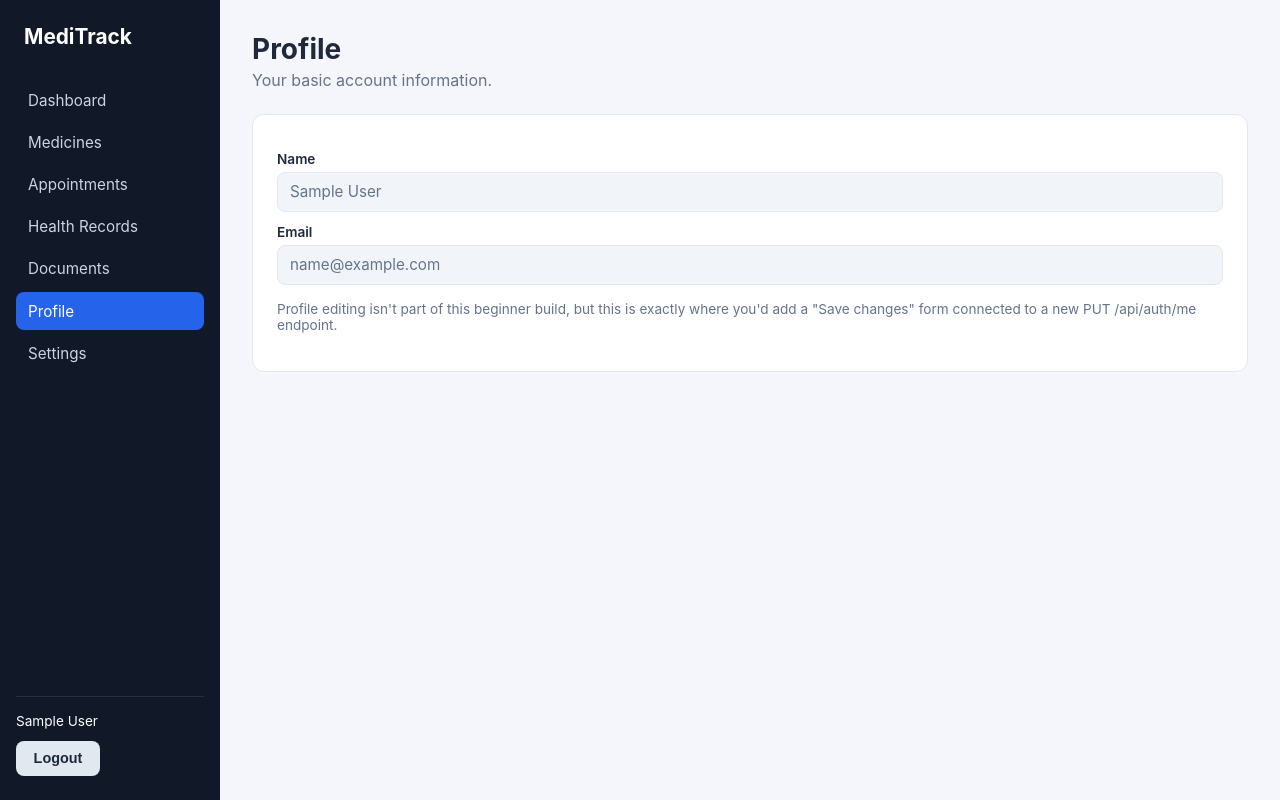
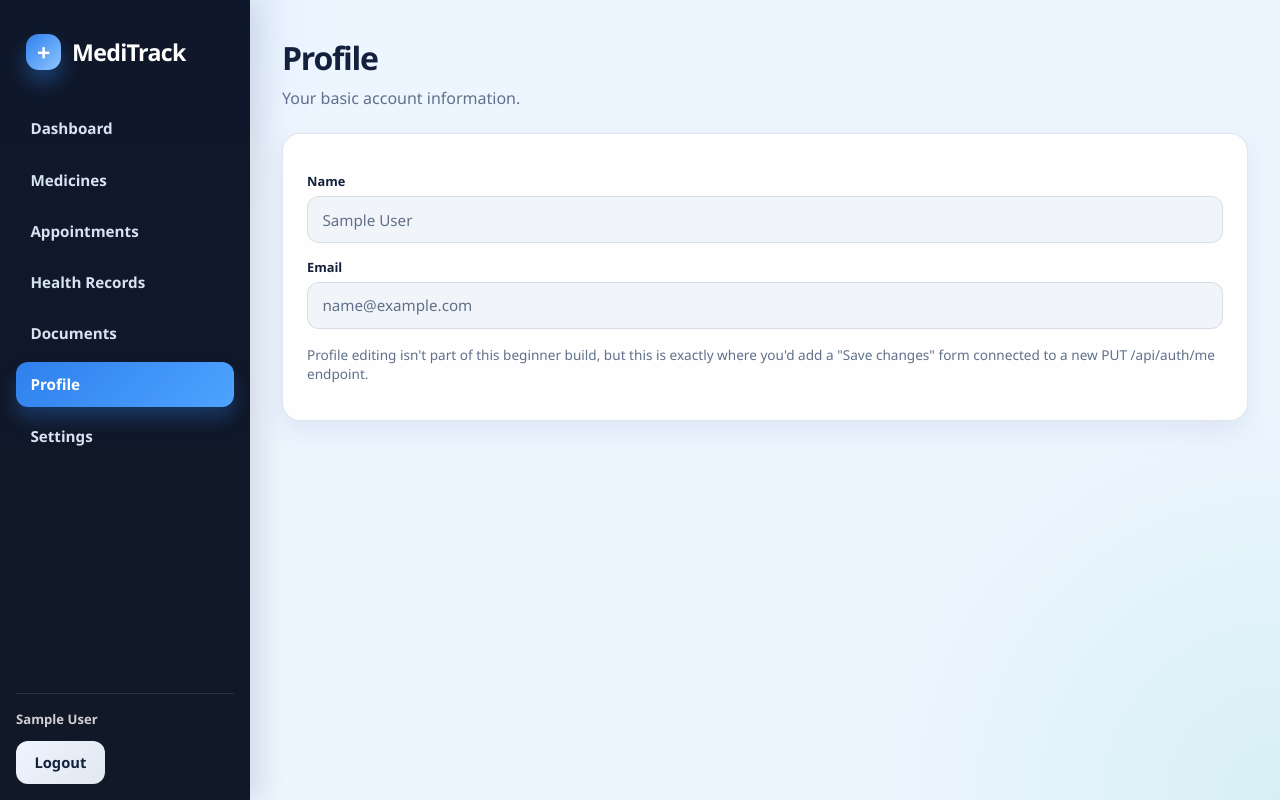
Before and after one commit to davidjohnk/MediTrack, a React (Vite) app in the folder frontend/: page /profile in a window 1280 px wide. Built offline with nearby package versions, Linux system fonts and the light colour scheme; no server answers; sample sign-in values are in the browser's storage.

Commit message:
Improve frontend interface

```diff
--- a/frontend/index.html
+++ b/frontend/index.html
@@ -3,7 +3,9 @@
   <head>
     <meta charset="UTF-8" />
     <meta name="viewport" content="width=device-width, initial-scale=1.0" />
-    <title>MediTrack</title>
+    <meta name="theme-color" content="#2f80ed" />
+    <meta name="description" content="MediTrack helps you manage medicines, appointments, health records, and documents in one place." />
+    <title>MediTrack | Health Dashboard</title>
   </head>
   <body>
     <div id="root"></div>
--- a/frontend/src/components/Layout.jsx
+++ b/frontend/src/components/Layout.jsx
@@ -23,7 +23,10 @@ const Layout = ({ children }) => {
   return (
     <div className="app-shell">
       <aside className="sidebar">
-        <div className="sidebar-brand">MediTrack</div>
+        <div className="sidebar-brand">
+          <span className="brand-mark">+</span>
+          MediTrack
+        </div>
         <nav className="sidebar-nav">
           {links.map((link) => (
             <NavLink
--- a/frontend/src/index.css
+++ b/frontend/src/index.css
@@ -1,89 +1,142 @@
 :root {
-  --primary: #2563eb;
-  --primary-dark: #1d4ed8;
-  --danger: #dc2626;
-  --success: #16a34a;
-  --bg: #f4f6fb;
-  --card-bg: #ffffff;
-  --border: #e2e8f0;
-  --text: #1e293b;
-  --text-light: #64748b;
-  --sidebar-bg: #111827;
-  --sidebar-text: #cbd5e1;
+  --primary: #2f80ed;
+  --primary-dark: #1f6fe5;
+  --primary-soft: #eaf3ff;
+  --accent: #34c9a8;
+  --danger: #ef4444;
+  --success: #22c55e;
+  --bg: #edf5ff;
+  --surface: #f8fbff;
+  --card-bg: rgba(255, 255, 255, 0.9);
+  --border: rgba(148, 163, 184, 0.28);
+  --text: #14213d;
+  --text-light: #60708a;
+  --sidebar-bg: linear-gradient(180deg, #0f172a 0%, #111827 100%);
+  --sidebar-text: #d8e3f1;
+  --shadow-soft: 0 18px 40px rgba(15, 23, 42, 0.12);
+  --shadow-card: 0 10px 24px rgba(31, 63, 120, 0.08);
 }
 
 * {
   box-sizing: border-box;
 }
 
+html {
+  scroll-behavior: smooth;
+}
+
 body {
   margin: 0;
-  font-family: -apple-system, BlinkMacSystemFont, 'Segoe UI', Roboto, Helvetica, Arial, sans-serif;
-  background: var(--bg);
+  font-family: 'Segoe UI', Roboto, Helvetica, Arial, sans-serif;
+  background:
+    radial-gradient(circle at top left, rgba(47, 128, 237, 0.16), transparent 22%),
+    radial-gradient(circle at bottom right, rgba(52, 201, 168, 0.12), transparent 26%),
+    var(--bg);
   color: var(--text);
 }
 
+button,
+input,
+select,
+textarea {
+  font: inherit;
+}
+
+img {
+  max-width: 100%;
+  display: block;
+}
+
+a {
+  color: inherit;
+}
+
 h1 {
-  font-size: 1.75rem;
-  margin: 0 0 0.25rem;
+  font-size: clamp(2rem, 2.4vw, 2.5rem);
+  margin: 0 0 0.5rem;
+  letter-spacing: -0.04em;
 }
 
 h2 {
-  font-size: 1.15rem;
-  margin: 1.75rem 0 0.75rem;
+  font-size: 1.2rem;
+  margin: 1.5rem 0 0.85rem;
+  color: var(--text);
 }
 
 .page-subtitle {
   color: var(--text-light);
   margin: 0 0 1.5rem;
+  font-size: 1rem;
 }
 
 /* ---------- App shell / sidebar ---------- */
 .app-shell {
   display: flex;
   min-height: 100vh;
+  background: transparent;
 }
 
 .sidebar {
-  width: 220px;
+  width: 250px;
   background: var(--sidebar-bg);
   color: var(--sidebar-text);
   display: flex;
   flex-direction: column;
-  padding: 1.5rem 1rem;
+  padding: 1.4rem 1rem 1rem;
   flex-shrink: 0;
+  box-shadow: 10px 0 28px rgba(15, 23, 42, 0.12);
 }
 
 .sidebar-brand {
+  display: flex;
+  align-items: center;
+  gap: 0.7rem;
   color: #fff;
-  font-size: 1.3rem;
-  font-weight: 700;
-  margin-bottom: 2rem;
-  padding-left: 0.5rem;
+  font-size: 1.45rem;
+  font-weight: 800;
+  margin: 0.25rem 0 1.75rem;
+  padding: 0.5rem 0.6rem;
+  letter-spacing: -0.03em;
+}
+
+.brand-mark {
+  width: 2.2rem;
+  height: 2.2rem;
+  border-radius: 0.8rem;
+  display: grid;
+  place-items: center;
+  background: linear-gradient(135deg, var(--primary), #8ec5ff);
+  color: #fff;
+  font-weight: 900;
+  box-shadow: 0 12px 20px rgba(47, 128, 237, 0.38);
 }
 
 .sidebar-nav {
   display: flex;
   flex-direction: column;
-  gap: 0.25rem;
+  gap: 0.35rem;
   flex: 1;
 }
 
 .sidebar-link {
   color: var(--sidebar-text);
   text-decoration: none;
-  padding: 0.6rem 0.75rem;
-  border-radius: 8px;
+  padding: 0.8rem 0.9rem;
+  border-radius: 12px;
   font-size: 0.95rem;
+  font-weight: 600;
+  transition: all 0.2s ease;
 }
 
 .sidebar-link:hover {
-  background: rgba(255, 255, 255, 0.08);
+  background: rgba(255, 255, 255, 0.06);
+  transform: translateX(2px);
 }
 
 .sidebar-link.active {
-  background: var(--primary);
+  background: linear-gradient(135deg, var(--primary), #4ea3ff);
   color: #fff;
+  box-shadow: 0 12px 18px rgba(47, 128, 237, 0.28);
 }
 
 .sidebar-footer {
@@ -93,15 +146,17 @@ h2 {
 }
 
 .sidebar-user {
-  font-size: 0.85rem;
-  margin-bottom: 0.75rem;
-  color: #fff;
+  font-size: 0.82rem;
+  margin-bottom: 0.8rem;
+  color: rgba(255, 255, 255, 0.8);
+  font-weight: 600;
 }
 
 .main-content {
   flex: 1;
-  padding: 2rem;
-  max-width: 1100px;
+  padding: 2.25rem 2rem 2.5rem;
+  max-width: 1200px;
+  width: 100%;
 }
 
 /* ---------- Auth pages ---------- */
@@ -110,19 +165,21 @@ h2 {
   display: flex;
   align-items: center;
   justify-content: center;
-  background: linear-gradient(135deg, #2563eb, #1e293b);
+  background: linear-gradient(135deg, #1f5bd5 0%, #20406a 44%, #0f172a 100%);
   padding: 1rem;
 }
 
 .auth-card {
-  background: var(--card-bg);
+  background: rgba(255, 255, 255, 0.94);
+  backdrop-filter: blur(8px);
   padding: 2.5rem;
-  border-radius: 14px;
+  border-radius: 22px;
   width: 100%;
-  max-width: 380px;
-  box-shadow: 0 20px 40px rgba(0, 0, 0, 0.2);
+  max-width: 420px;
+  box-shadow: 0 24px 50px rgba(15, 23, 42, 0.25);
   display: flex;
   flex-direction: column;
+  border: 1px solid rgba(255, 255, 255, 0.35);
 }
 
 .auth-card h1 {
@@ -133,27 +190,29 @@ h2 {
 .auth-subtitle {
   text-align: center;
   color: var(--text-light);
-  margin-bottom: 1.5rem;
+  margin: 0 0 1.5rem;
+  font-size: 0.96rem;
 }
 
 .auth-switch {
   text-align: center;
   margin-top: 1rem;
   font-size: 0.9rem;
+  color: var(--text-light);
 }
 
 .auth-switch a {
   color: var(--primary);
-  font-weight: 600;
+  font-weight: 700;
   text-decoration: none;
 }
 
 /* ---------- Forms ---------- */
 label {
   display: block;
-  font-size: 0.85rem;
-  font-weight: 600;
-  margin: 0.75rem 0 0.3rem;
+  font-size: 0.8rem;
+  font-weight: 700;
+  margin: 0.9rem 0 0.38rem;
   color: var(--text);
 }
 
@@ -161,20 +220,21 @@ input,
 select,
 textarea {
   width: 100%;
-  padding: 0.6rem 0.75rem;
+  padding: 0.78rem 0.9rem;
   border: 1px solid var(--border);
-  border-radius: 8px;
+  border-radius: 12px;
   font-size: 0.95rem;
-  font-family: inherit;
-  background: #fff;
+  background: rgba(255, 255, 255, 0.92);
   color: var(--text);
+  transition: border-color 0.2s ease, box-shadow 0.2s ease;
 }
 
 input:focus,
 select:focus,
 textarea:focus {
   outline: none;
-  border-color: var(--primary);
+  border-color: rgba(47, 128, 237, 0.6);
+  box-shadow: 0 0 0 4px rgba(47, 128, 237, 0.12);
 }
 
 input:disabled {
@@ -185,8 +245,10 @@ input:disabled {
 .checkbox-label {
   display: flex;
   align-items: center;
-  gap: 0.5rem;
+  gap: 0.55rem;
   margin-top: 1rem;
+  font-size: 0.9rem;
+  color: var(--text-light);
 }
 
 .checkbox-label input {
@@ -196,9 +258,10 @@ input:disabled {
 .form-card {
   background: var(--card-bg);
   border: 1px solid var(--border);
-  border-radius: 12px;
+  border-radius: 18px;
   padding: 1.5rem;
   margin-bottom: 1.5rem;
+  box-shadow: var(--shadow-card);
 }
 
 .form-grid {
@@ -211,6 +274,7 @@ input:disabled {
   margin-top: 1.25rem;
   display: flex;
   gap: 0.75rem;
+  flex-wrap: wrap;
 }
 
 .hint-text {
@@ -221,127 +285,147 @@ input:disabled {
 
 /* ---------- Buttons ---------- */
 .btn {
-  display: inline-block;
+  display: inline-flex;
+  align-items: center;
+  justify-content: center;
   border: none;
-  border-radius: 8px;
-  padding: 0.6rem 1.1rem;
-  font-size: 0.9rem;
-  font-weight: 600;
+  border-radius: 12px;
+  padding: 0.72rem 1.15rem;
+  font-size: 0.92rem;
+  font-weight: 700;
   cursor: pointer;
   text-decoration: none;
   text-align: center;
+  transition: transform 0.2s ease, box-shadow 0.2s ease, filter 0.2s ease;
+}
+
+.btn:hover {
+  transform: translateY(-1px);
+  filter: brightness(1.02);
 }
 
 .btn-primary {
-  background: var(--primary);
+  background: linear-gradient(135deg, var(--primary), var(--primary-dark));
   color: #fff;
-}
-
-.btn-primary:hover {
-  background: var(--primary-dark);
+  box-shadow: 0 12px 22px rgba(47, 128, 237, 0.28);
 }
 
 .btn-secondary {
-  background: #e2e8f0;
+  background: linear-gradient(135deg, #eef4ff, #e2e8f0);
   color: var(--text);
 }
 
 .btn-danger {
-  background: var(--danger);
+  background: linear-gradient(135deg, #ef4444, #dc2626);
   color: #fff;
+  box-shadow: 0 10px 20px rgba(239, 68, 68, 0.2);
 }
 
 .btn-small {
-  padding: 0.35rem 0.7rem;
-  font-size: 0.8rem;
+  padding: 0.42rem 0.8rem;
+  font-size: 0.78rem;
   margin-right: 0.4rem;
 }
 
 .btn:disabled {
   opacity: 0.6;
   cursor: not-allowed;
+  transform: none;
 }
 
 .quick-actions {
   display: flex;
   gap: 0.75rem;
   flex-wrap: wrap;
-  margin-bottom: 1rem;
+  margin: 1rem 0 1.25rem;
 }
 
 /* ---------- Cards / stats ---------- */
 .card-grid {
   display: grid;
-  grid-template-columns: repeat(auto-fit, minmax(180px, 1fr));
+  grid-template-columns: repeat(auto-fit, minmax(190px, 1fr));
   gap: 1rem;
   margin-bottom: 1.5rem;
 }
 
 .card {
-  background: var(--card-bg);
+  background: linear-gradient(180deg, rgba(255, 255, 255, 0.95), rgba(248, 251, 255, 0.95));
   border: 1px solid var(--border);
-  border-radius: 12px;
-  padding: 1.25rem;
+  border-radius: 18px;
+  padding: 1.35rem 1.2rem;
+  box-shadow: var(--shadow-card);
 }
 
 .card-label {
   color: var(--text-light);
-  font-size: 0.85rem;
-  margin-bottom: 0.4rem;
+  font-size: 0.82rem;
+  font-weight: 700;
+  letter-spacing: 0.03em;
+  text-transform: uppercase;
+  margin-bottom: 0.55rem;
 }
 
 .card-value {
-  font-size: 1.8rem;
-  font-weight: 700;
+  font-size: clamp(1.7rem, 2vw, 2.1rem);
+  font-weight: 800;
   color: var(--primary);
+  letter-spacing: -0.05em;
 }
 
 /* ---------- Table ---------- */
 .table {
   width: 100%;
   border-collapse: collapse;
-  background: var(--card-bg);
+  background: rgba(255, 255, 255, 0.9);
   border: 1px solid var(--border);
-  border-radius: 12px;
+  border-radius: 18px;
   overflow: hidden;
+  box-shadow: var(--shadow-card);
 }
 
 .table th,
 .table td {
   text-align: left;
-  padding: 0.75rem 1rem;
-  border-bottom: 1px solid var(--border);
-  font-size: 0.9rem;
+  padding: 0.82rem 1rem;
+  border-bottom: 1px solid rgba(148, 163, 184, 0.2);
+  font-size: 0.92rem;
 }
 
 .table th {
-  background: #f8fafc;
-  font-weight: 600;
+  background: linear-gradient(180deg, #f9fbff, #f2f7ff);
+  font-weight: 700;
   color: var(--text-light);
+  text-transform: uppercase;
+  letter-spacing: 0.04em;
+  font-size: 0.78rem;
 }
 
 .table tr:last-child td {
   border-bottom: none;
 }
 
+.table tbody tr:hover {
+  background: rgba(47, 128, 237, 0.02);
+}
+
 /* ---------- Badges ---------- */
 .badge {
-  padding: 0.2rem 0.6rem;
+  padding: 0.3rem 0.7rem;
   border-radius: 999px;
-  font-size: 0.75rem;
-  font-weight: 600;
+  font-size: 0.72rem;
+  font-weight: 700;
   text-transform: capitalize;
 }
 
 .badge-active,
 .badge-upcoming {
-  background: #dbeafe;
+  background: #dfeeff;
   color: #1d4ed8;
 }
 
 .badge-inactive,
 .badge-cancelled {
-  background: #fee2e2;
+  background: #ffe1e1;
   color: #b91c1c;
 }
 
@@ -352,25 +436,28 @@ input:disabled {
 
 /* ---------- States ---------- */
 .empty-state {
-  background: #fff;
-  border: 1px dashed var(--border);
-  border-radius: 12px;
+  background: rgba(255, 255, 255, 0.85);
+  border: 1px dashed rgba(148, 163, 184, 0.5);
+  border-radius: 18px;
   padding: 2rem;
   text-align: center;
   color: var(--text-light);
+  box-shadow: var(--shadow-card);
 }
 
 .page-loading {
   padding: 2rem;
   text-align: center;
   color: var(--text-light);
+  font-weight: 600;
 }
 
 .alert {
-  padding: 0.75rem 1rem;
-  border-radius: 8px;
+  padding: 0.85rem 1rem;
+  border-radius: 12px;
   margin-bottom: 1rem;
   font-size: 0.9rem;
+  font-weight: 600;
 }
 
 .alert-error {
@@ -388,20 +475,37 @@ input:disabled {
   .app-shell {
     flex-direction: column;
   }
+
   .sidebar {
     width: 100%;
     flex-direction: row;
     align-items: center;
-    padding: 0.75rem 1rem;
+    padding: 0.8rem 1rem;
+    gap: 1rem;
   }
+
+  .sidebar-brand {
+    margin: 0;
+    font-size: 1.2rem;
+  }
+
   .sidebar-nav {
     flex-direction: row;
     overflow-x: auto;
+    padding-bottom: 0.5rem;
+    gap: 0.5rem;
+    flex-wrap: nowrap;
   }
+
+  .sidebar-link {
+    white-space: nowrap;
+  }
+
   .sidebar-footer {
     display: none;
   }
+
   .main-content {
-    padding: 1.25rem;
+    padding: 1.25rem 1rem 1.75rem;
   }
 }
```
Also changed, not shown: 1 other file (tests, documents, lock files or other folders).
